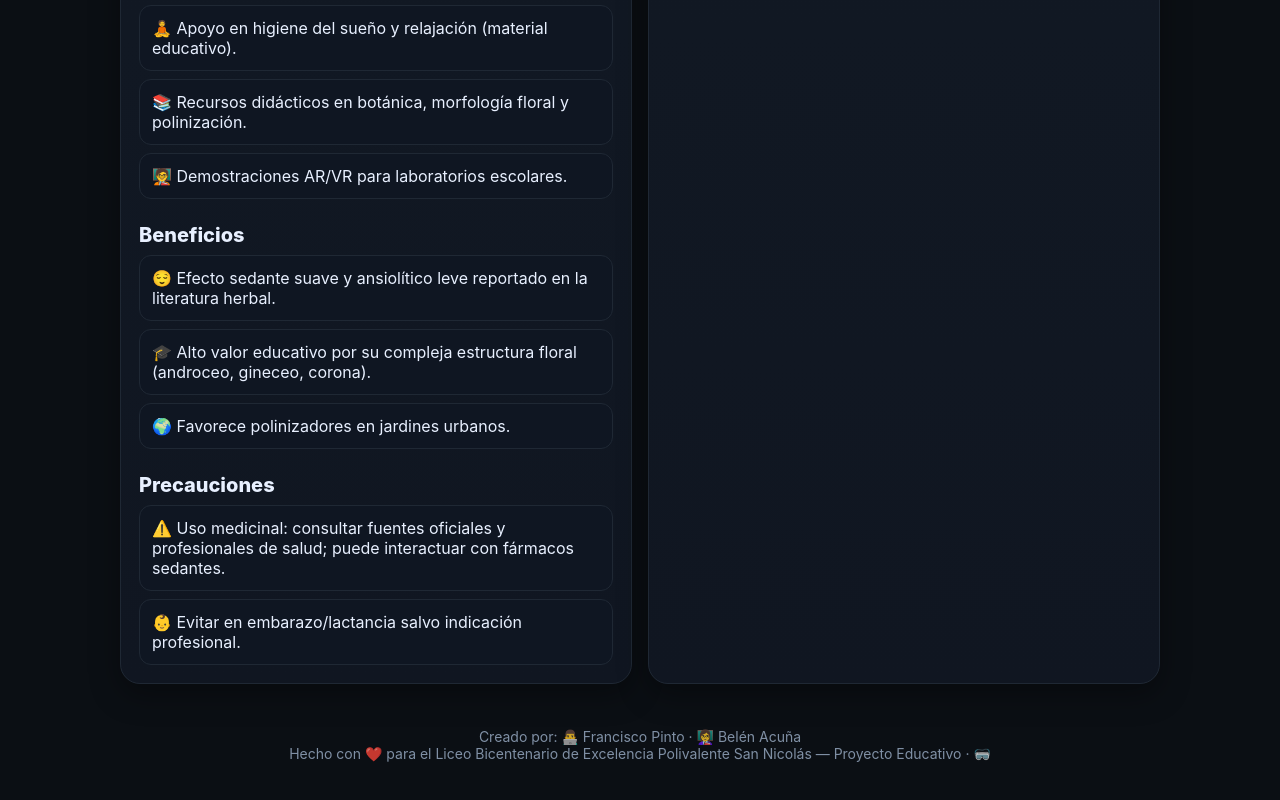
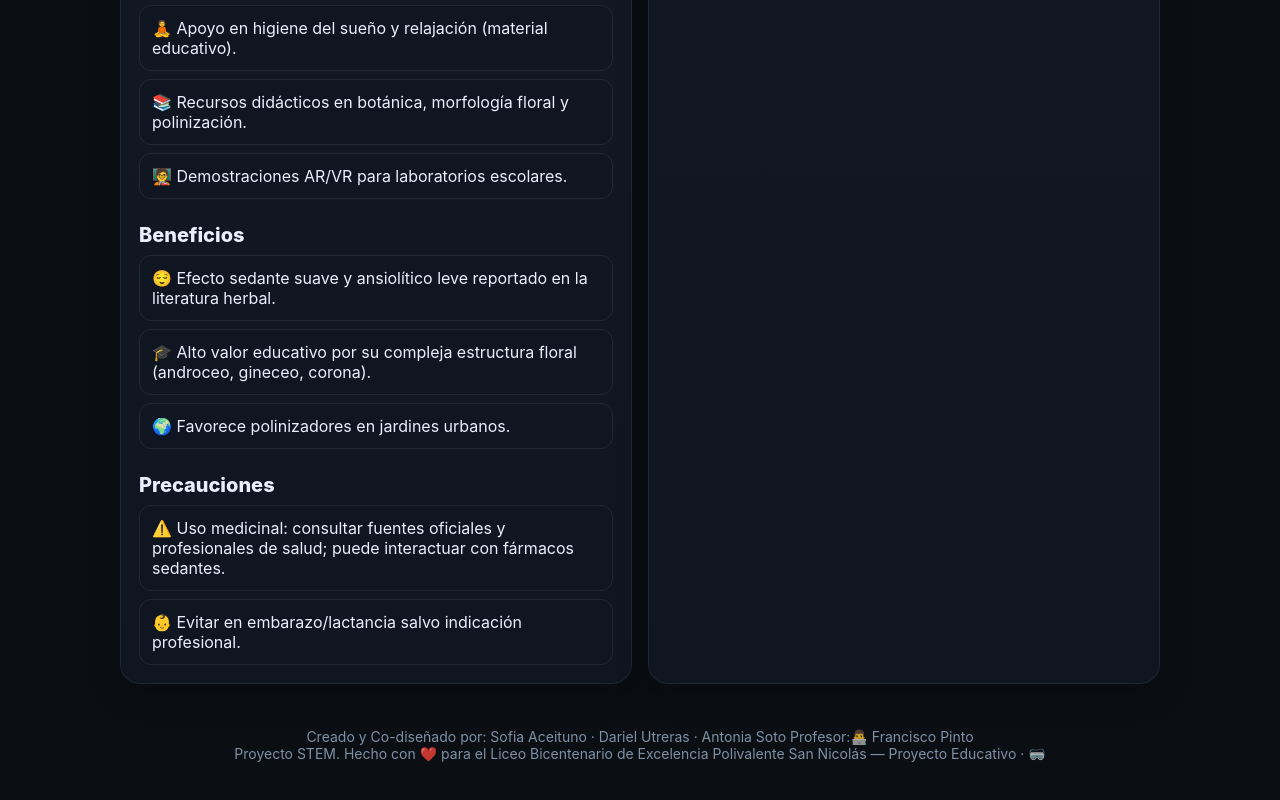
Before and after one commit to panchopinto/raices-serenas, a plain HTML site: page index.html in a window 1280 px wide. Shown: the part 727-1527 px from the top of the page. Drawn offline with Linux system fonts and the light colour scheme.

Commit message:
Update index.html

```diff
--- a/index.html
+++ b/index.html
@@ -69,8 +69,8 @@
 
 <div class="footer">
   <div class="credits">
-    <div>Creado por: 👨‍💻 Francisco Pinto · 👩‍🏫 Belén Acuña</div>
-    <div>Hecho con ❤️ para el Liceo Bicentenario de Excelencia Polivalente San Nicolás — Proyecto Educativo · 🥽</div>
+    <div>Creado y Co-diseñado por: Sofia Aceituno · Dariel Utreras · Antonia Soto  Profesor:👨‍💻 Francisco Pinto</div>
+    <div>Proyecto STEM. Hecho con ❤️ para el Liceo Bicentenario de Excelencia Polivalente San Nicolás — Proyecto Educativo · 🥽</div>
   </div>
 </div>
 
```
